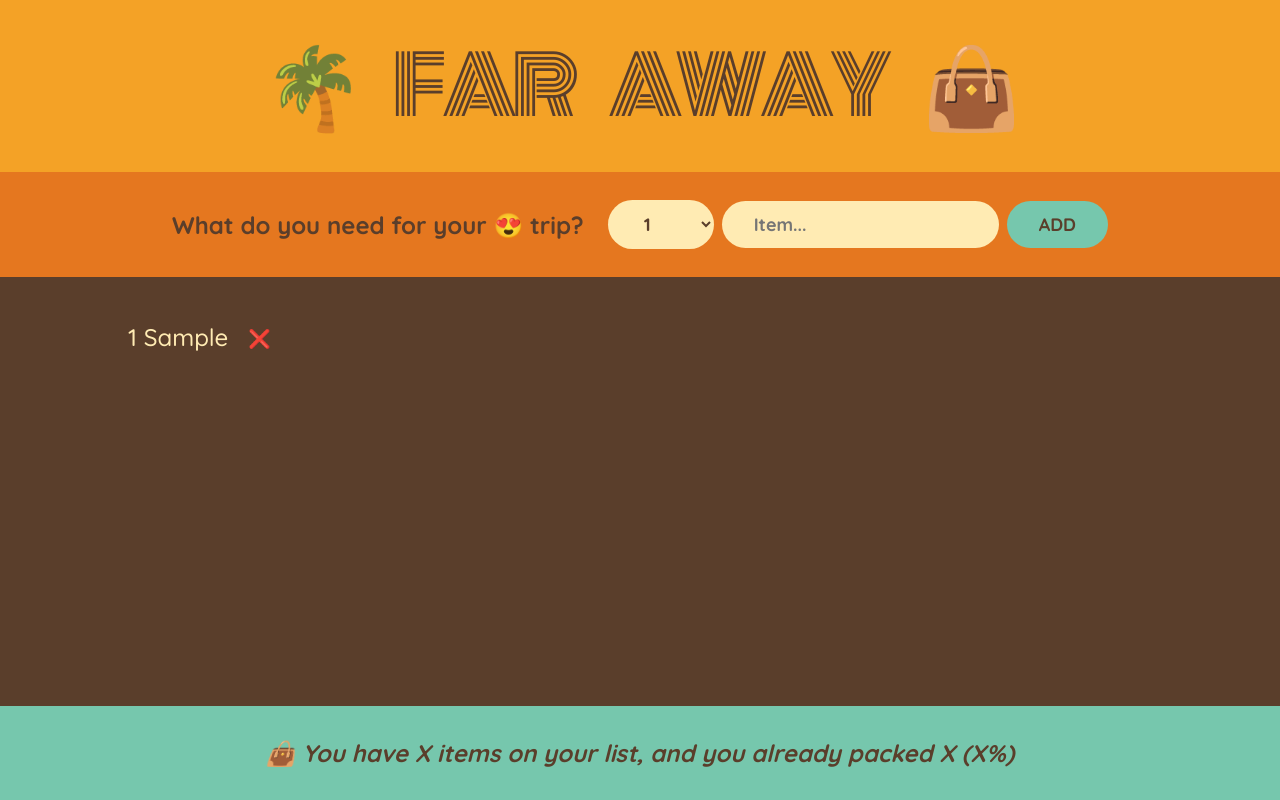
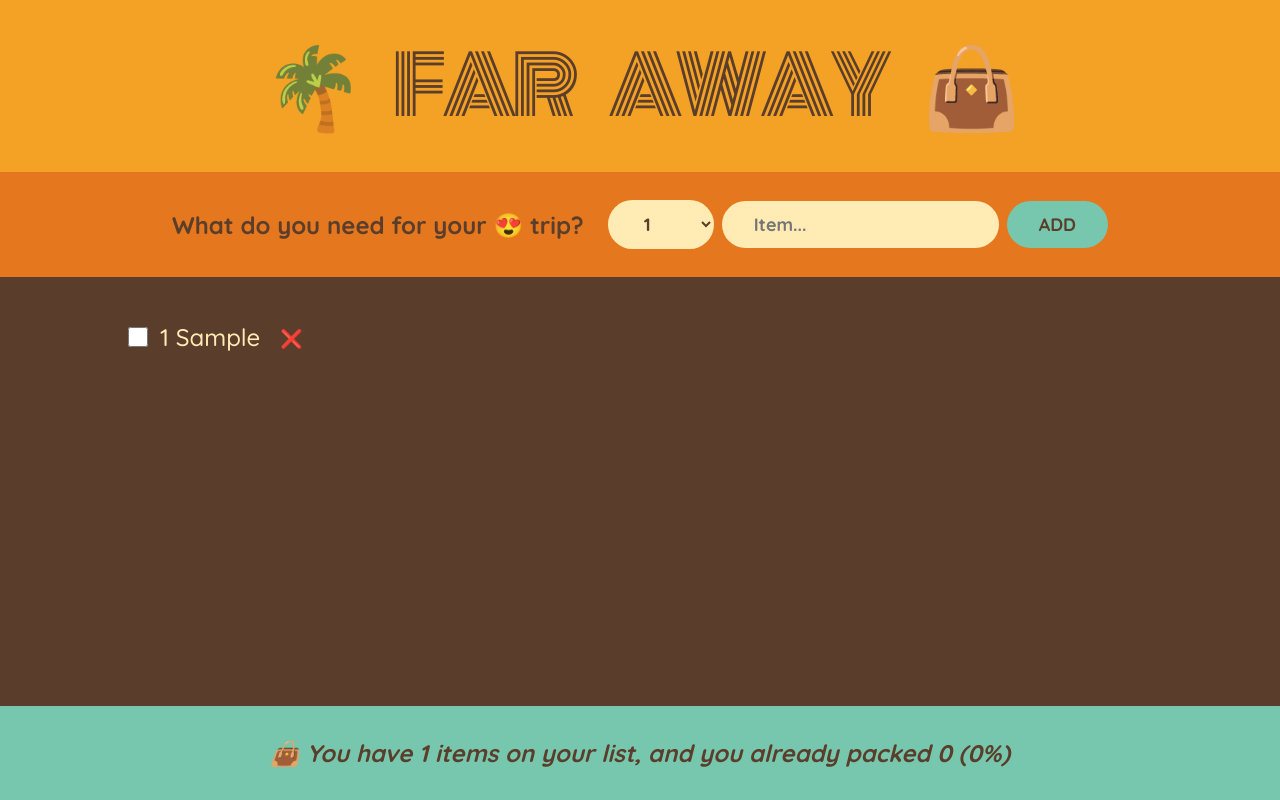
Before and after one commit to NekoJar/Trip-Trackr, a React (Create React App) app: page / in a window 1280 px wide. Both pictures are taken after typing "Sample" into the empty fields and a click on the button "ADD". Built offline with nearby package versions, Linux system fonts and the light colour scheme.

Commit message:
adding some checkboxes and updating the footer

```diff
--- a/src/App.js
+++ b/src/App.js
@@ -1,9 +1,4 @@
 import { useState } from "react";
-const initialItems = [
-  { id: 1, description: "Passports", quantity: 2, packed: false },
-  { id: 2, description: "Socks", quantity: 12, packed: false },
-  { id: 3, description: "Charger", quantity: 1, packed: false },
-];
 
 function App() {
   const [items, setItems] = useState([]);
@@ -12,12 +7,28 @@
     setItems((items) => [...items, item]);
   }
 
+  function handleDeleteItem(id) {
+    setItems((items) => items.filter((item) => item.id !== id));
+  }
+
+  function handleToggleItem(id) {
+    setItems((items) =>
+      items.map((item) =>
+        item.id === id ? { ...item, packed: !item.packed } : item
+      )
+    );
+  }
+
   return (
     <div className="app">
       <Logo />
       <Form onAddItems={handleAddItems} />
-      <PackingList items={items} />
-      <Stats />
+      <PackingList
+        items={items}
+        onDeleteItem={handleDeleteItem}
+        onToggleItem={handleToggleItem}
+      />
+      <Stats items={items} />
     </div>
   );
 }
@@ -66,33 +77,61 @@
   );
 }
 
-function PackingList({ items }) {
+function PackingList({ items, onDeleteItem, onToggleItem }) {
   return (
     <div className="list">
       <ul>
         {items.map((item) => (
-          <Item item={item} key={item.id} />
+          <Item
+            item={item}
+            onDeleteItem={onDeleteItem}
+            onToggleItem={onToggleItem}
+            key={item.id}
+          />
         ))}
       </ul>
     </div>
   );
 }
 
-function Item({ item }) {
+function Item({ item, onDeleteItem, onToggleItem }) {
   return (
     <li>
+      <input
+        type="checkbox"
+        value={item.packed}
+        onChange={() => {
+          onToggleItem(item.id);
+        }}
+      ></input>
       <span style={item.packed ? { textDecoration: "line-through" } : {}}>
         {item.quantity} {item.description}
       </span>
-      <button>❌</button>
+      <button onClick={() => onDeleteItem(item.id)}>❌</button>
     </li>
   );
 }
 
-function Stats() {
+function Stats({ items }) {
+  if (!items.length)
+    return (
+      <p className="stats">
+        <em>Start adding some items to your packing list 🚀</em>
+      </p>
+    );
+
+  const numItems = items.length;
+  const numPacked = items.filter((item) => item.packed).length;
+  const percentage = Math.round((numPacked / numItems) * 100);
+
   return (
     <footer className="stats">
-      <em>👜 You have X items on your list, and you already packed X (X%)</em>
+      <em>
+        {percentage === 100
+          ? "You got everything! Ready to go ✈️"
+          : `👜 You have ${numItems} items on your list, and you already packed
+        ${numPacked} (${percentage}%)`}
+      </em>
     </footer>
   );
 }
```
